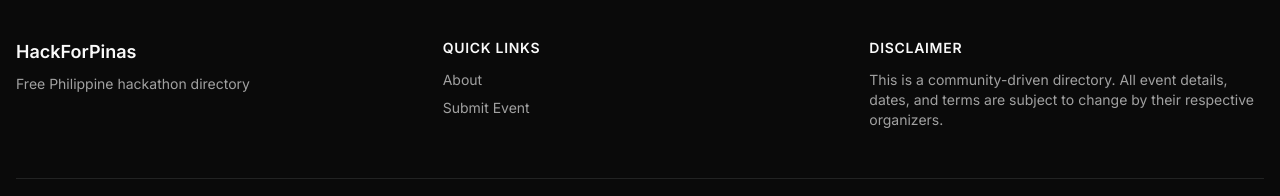
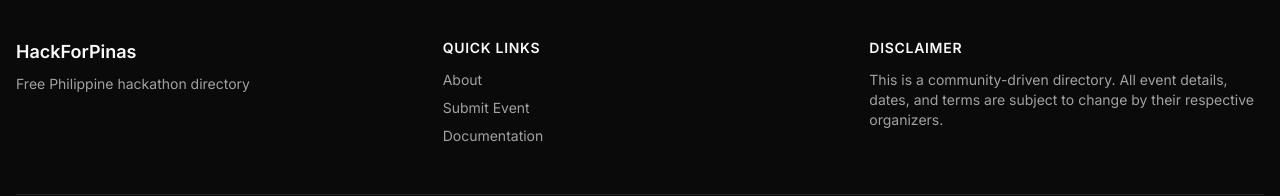
Before and after one commit to justpres/HackForPinas, a Next.js app: page / in a window 1280 px wide. Shown: the part 1039-1235 px from the top of the page. Built offline with nearby package versions, Linux system fonts and the light colour scheme; no server answers; the database is empty.

Commit message:
test: Add unit test for footer quick links order

```diff
--- a/src/components/Footer.tsx
+++ b/src/components/Footer.tsx
@@ -1,4 +1,10 @@
 import Link from 'next/link';
+
+const quickLinks = [
+  { href: '/about', label: 'About' },
+  { href: '/submit', label: 'Submit Event' },
+  { href: '/docs', label: 'Documentation' },
+];
 
 export function Footer() {
   const currentYear = new Date().getFullYear();
@@ -18,18 +24,15 @@
             Quick Links
           </h4>
           <nav className="flex flex-col gap-2">
-            <Link
-              href="/about"
-              className="text-sm text-muted-foreground transition-colors hover:text-primary"
-            >
-              About
-            </Link>
-            <Link
-              href="/submit"
-              className="text-sm text-muted-foreground transition-colors hover:text-primary"
-            >
-              Submit Event
-            </Link>
+            {quickLinks.map((link) => (
+              <Link
+                key={link.href}
+                href={link.href}
+                className="text-sm text-muted-foreground transition-colors hover:text-primary"
+              >
+                {link.label}
+              </Link>
+            ))}
           </nav>
         </div>
 
```
Also changed, not shown: 1 other file (tests, documents, lock files or other folders).
